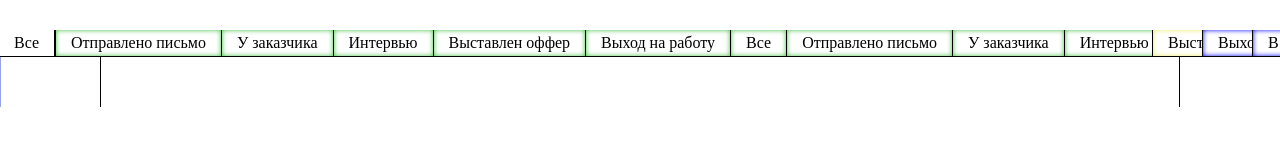
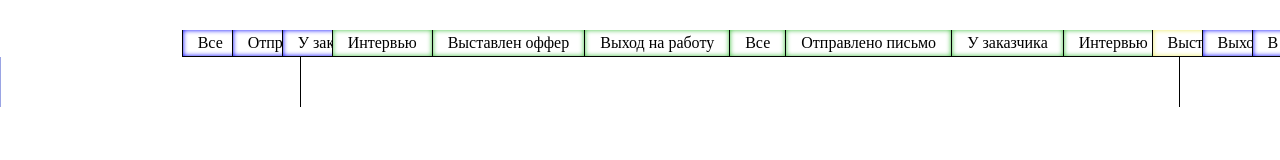
Before and after one commit to alekseychikin/tabflow, a plain HTML site: page index.html in a window 1280 px wide. Drawn offline with Linux system fonts and the light colour scheme.

Commit message:
works left without transition states

```diff
--- a/index.html
+++ b/index.html
@@ -74,7 +74,7 @@
     }
     .vertical-line2 {
       position: absolute;
-      left: 100px;
+      left: 300px;
       width: 1px;
       height: 50px;
       background-color: #000;
--- a/tabs.js
+++ b/tabs.js
@@ -4,6 +4,15 @@
   {
     var i, len;
     for (i = 0, len = elements.length; i < len; i = i + 1) {
+      if (cb(elements[i], i) === false) {
+        break;
+      }
+    }
+  };
+  var _forInvEach = function (elements, cb)
+  {
+    var i;
+    for (i = elements.length - 1; i > -1; i = i - 1) {
       if (cb(elements[i], i) === false) {
         break;
       }
@@ -113,7 +122,7 @@
     wrap.style.position = 'relative';
 
     var rightMargin = 100;
-    var leftMargin = 100;
+    var leftMargin = 300;
     var rightBorder = elementWidth - rightMargin;
     var leftBorder = leftMargin;
 
@@ -179,6 +188,7 @@
         // {
           // notSoFast = false;
           var currentLeft = 0;
+          var currentRight = 0;
           var _left;
           var prevItem;
           var count = 5;
@@ -186,8 +196,50 @@
           var minWidth = 70;
           var transition;
           // var rightBorder = elementWidth * 1.5 / 2;
-          _forEach(childs, function (item)
+
+          var beginIndex = 1;
+          var firstEntire = false;
+
+          _forInvEach(childs, function (item, index)
           {
+            if (index == childs.length - 1) {
+              prevItem = item;
+              currentRight = item.dataLeft;
+              return ;
+            }
+            if (item.dataLeft < leftBorder) {
+              transition = Math.min(currentRight - _transition, leftBorder);
+              item.style.left = transition + 'px';
+              item.className = 'tabs__item tabs__item--blue';
+              currentRight = transition;
+              if (!firstEntire) {
+                firstEntire = true;
+                beginIndex = index;
+                currentLeft -= item.dataWidth;
+              }
+            }
+            else {
+              beginIndex = index;
+              currentRight -= item.dataWidth;
+              currentLeft = currentRight;
+              item.style.left = currentRight + 'px';
+              item.className = 'tabs__item';
+            }
+            prevItem = item;
+          });
+
+          console.log('beginIndex', beginIndex);
+          console.log('currentLeft', currentLeft);
+
+          _forEach(childs, function (item, index)
+          {
+            if (index < beginIndex) {
+              return ;
+            }
+            else if (index == beginIndex) {
+              prevItem = item;
+              return ;
+            }
             if (!prevItem) {
               prevItem = item;
               return ;
@@ -239,8 +291,8 @@
               item.className = 'tabs__item tabs__item--blue';
             }
             else {
-              item.style.left = currentLeft + prevItem.dataWidth + 'px'
               currentLeft += prevItem.dataWidth;
+              item.style.left = currentLeft + 'px'
               item.className = 'tabs__item tabs__item--green';
             }
             // verticalCurrentLeft.style.left = currentLeft + 'px';
```
